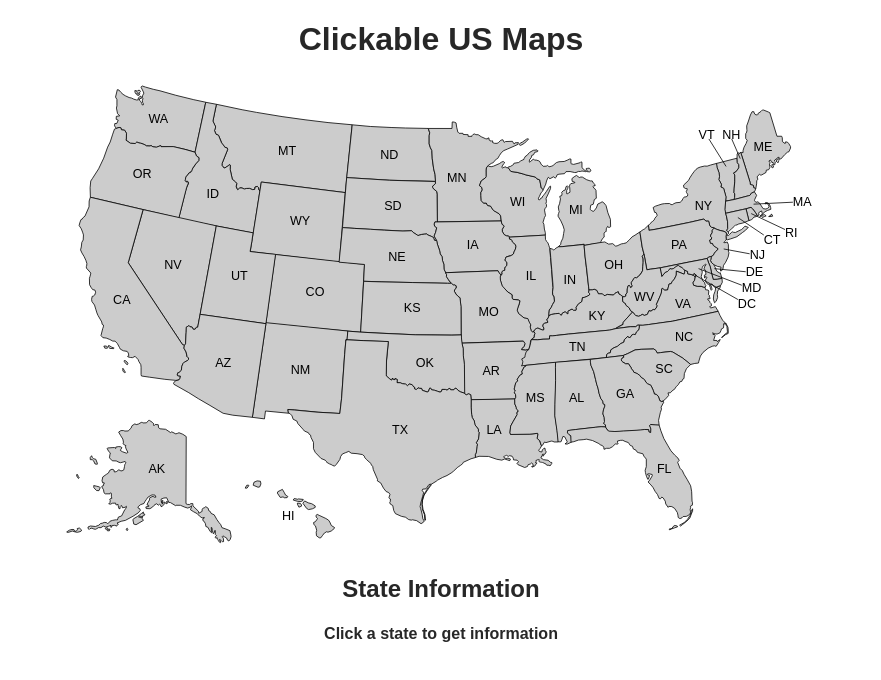
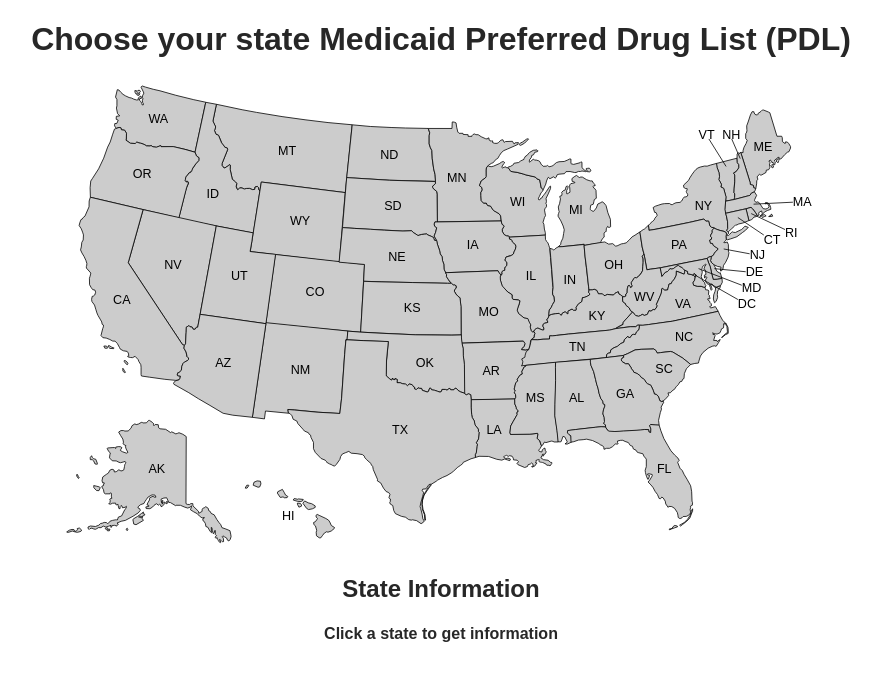
Before and after one commit to ChaseCares/clickable_map, a plain HTML site: page index.html in a window 1280 px wide. Shown: the whole page, without its empty margins (199-1080 px from the left). Drawn offline with Linux system fonts and the light colour scheme.

Commit message:
Update title

```diff
--- a/index.html
+++ b/index.html
@@ -4,10 +4,10 @@
 		<meta charset="UTF-8" />
 		<meta name="viewport" content="width=device-width, initial-scale=1.0" />
 		<link rel="stylesheet" href="style.css" />
-		<title>Clickable US Maps</title>
+		<title>MAGIC Map</title>
 	</head>
 	<body>
-		<h1>Clickable US Maps</h1>
+		<h1>Choose your state Medicaid Preferred Drug List (PDL)</h1>
 
 		<div>
 			<span id="mapContainer"></span>
```
